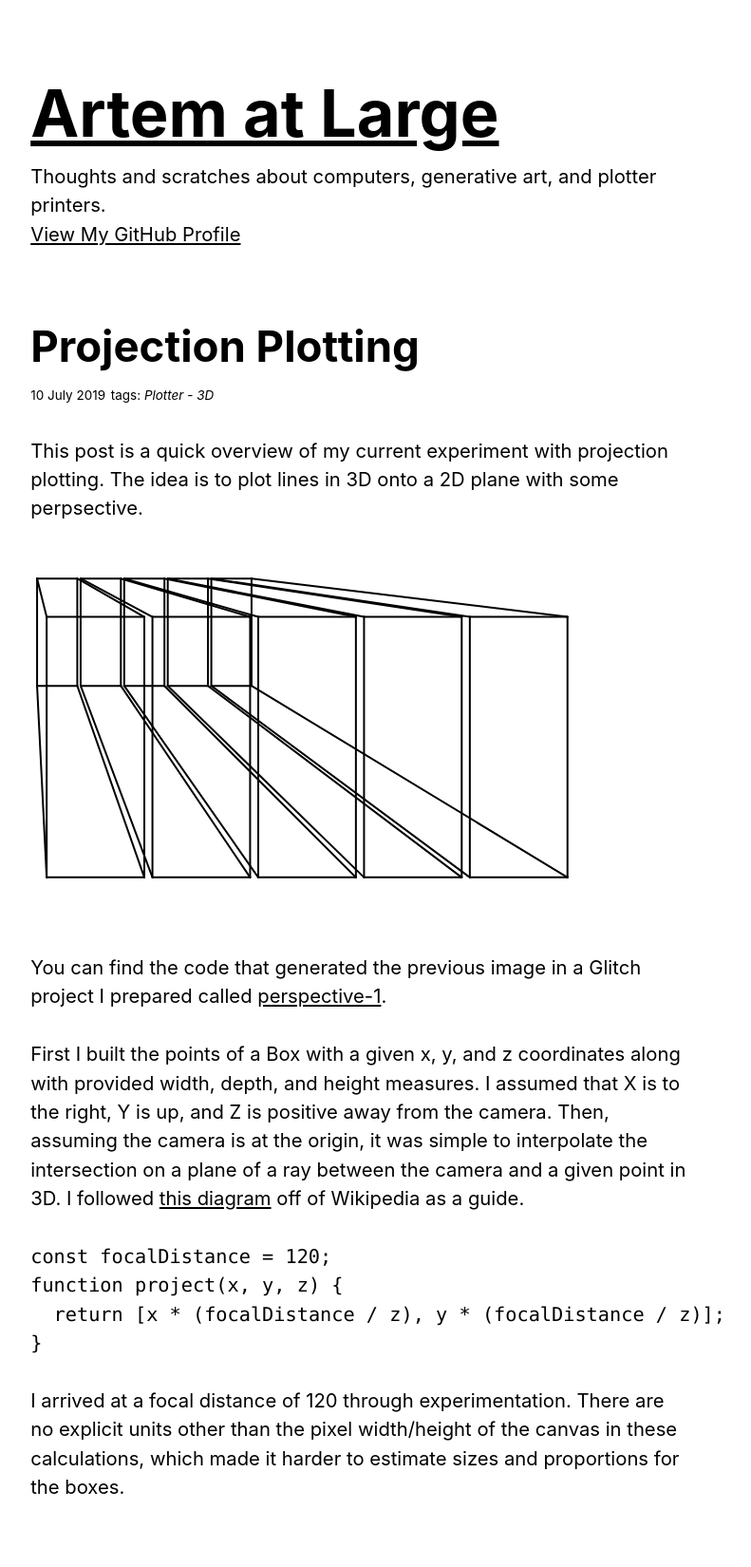
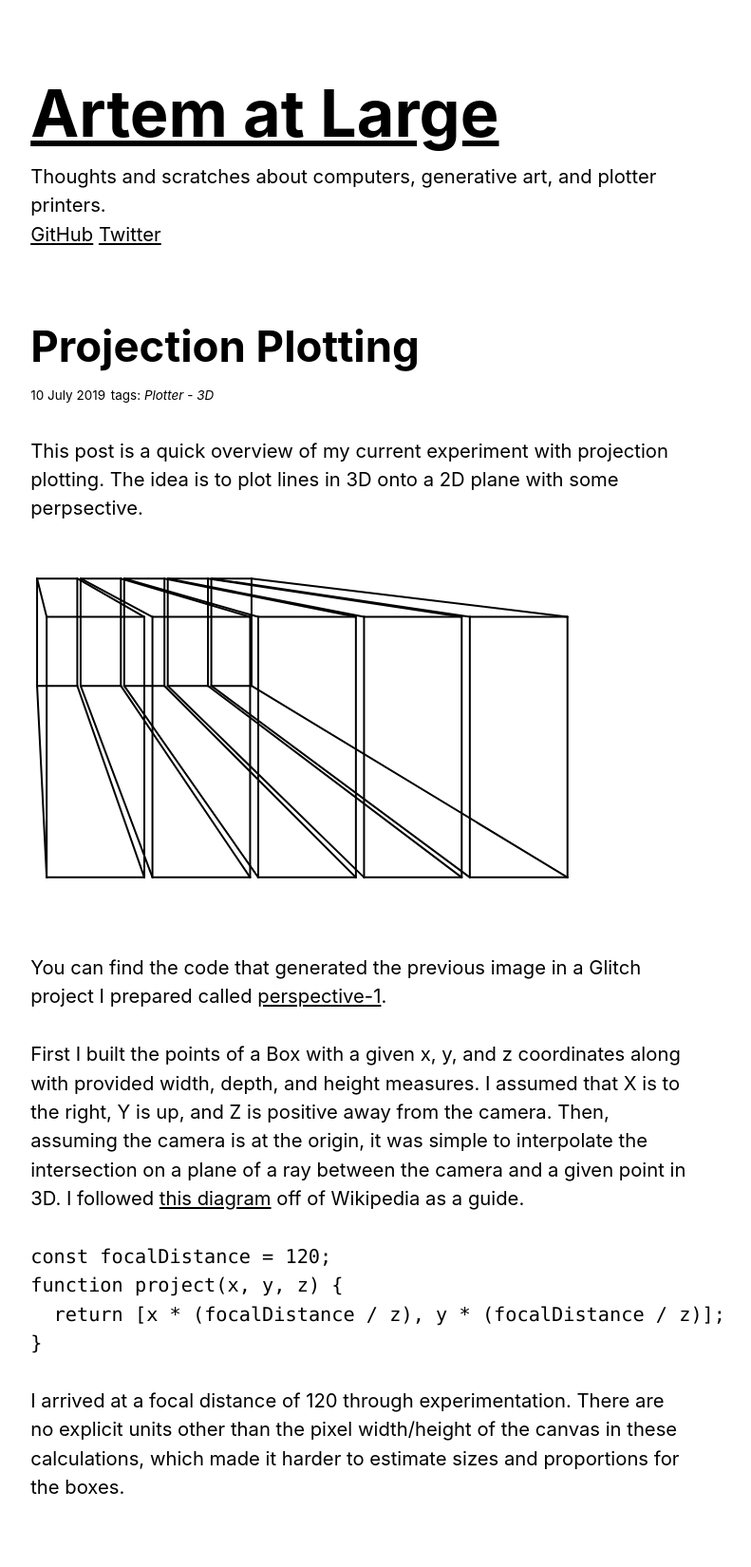
Before and after one commit to ox/ox.github.io, a Jekyll site: the page built from _posts/2019-07-10-projection-plotting.md, in a window 1280 px wide. Shown: the whole page at 95% size, without its empty margins (261-1052 px from the left). Built offline with Jekyll 4.4.1, drawn with Linux system fonts in a browser that asks for light colours.

Commit message:
add github + twitter

```diff
--- a/_config.yml
+++ b/_config.yml
@@ -1,3 +1,2 @@
-theme: jekyll-theme-minimal
 title: Artem at Large
 description: Thoughts and scratches about computers, generative art, and plotter printers.
--- a/_layouts/default.html
+++ b/_layouts/default.html
@@ -18,9 +18,10 @@
 
         <p>{{ site.description | default: site.github.project_tagline }}</p>
 
-        {% if site.github.is_user_page %}
-        <p class="view"><a href="{{ site.github.owner_url }}">View My GitHub Profile</a></p>
-        {% endif %}
+        <p>
+          <a href="{{ site.github.owner_url }}">GitHub</a>
+          <a href="https://www.twitter.com/ox">Twitter</a>
+        </p>
       </header>
 
       <section class="stack--small">
```
